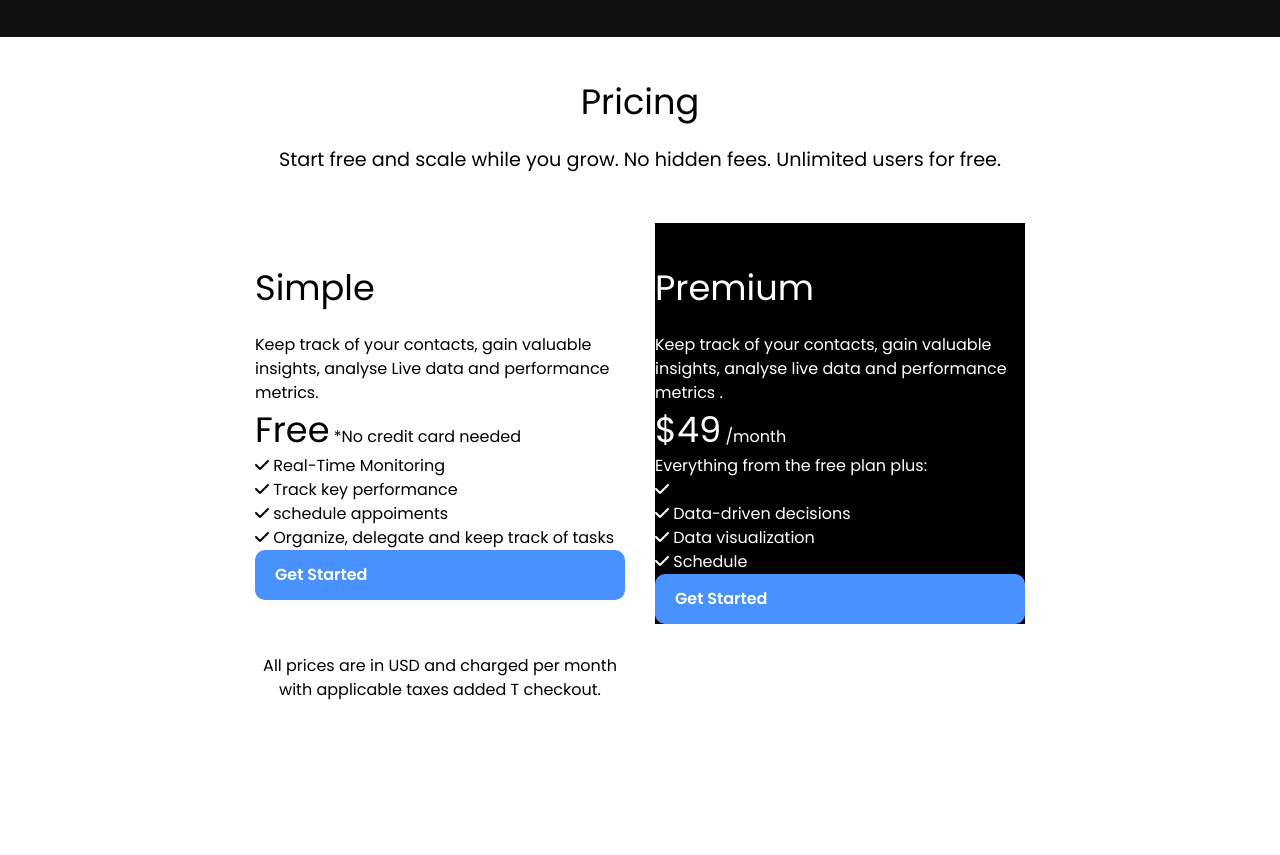
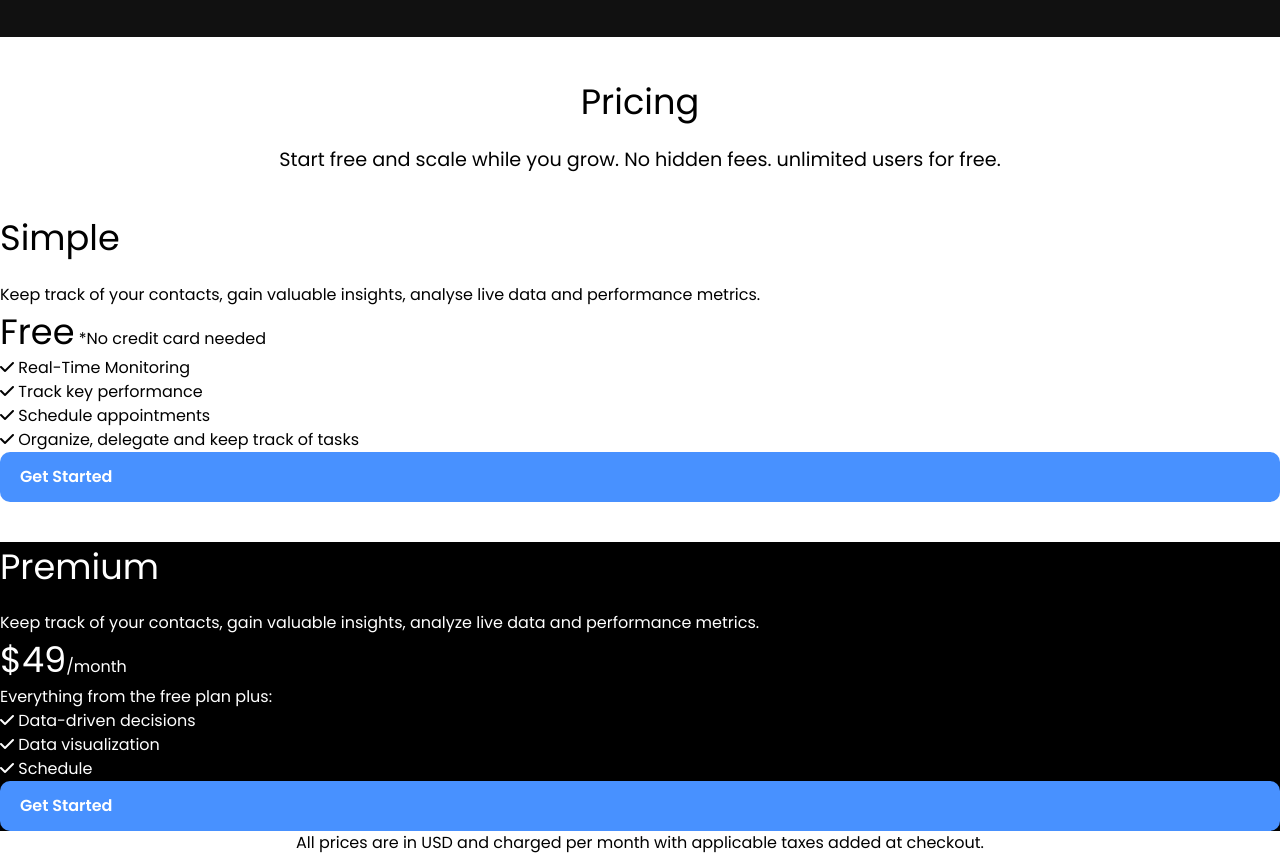
Before and after one commit to ovilaoio/Project-5, a plain HTML site: page index.html in a window 1280 px wide. Shown: the part 1925-2780 px from the top of the page. Before the commit the page ends 2627 px from the top, so only its background shows below. Drawn offline with Linux system fonts and the light colour scheme.

Commit message:
Waan Wadaa Wali

```diff
--- a/index.html
+++ b/index.html
@@ -123,85 +123,64 @@
 
         <!-- Pricing -->
         <section class="pricing">
-    <div class="container-sm">
+         <div class="container">
           <h3 class="pricing-heading text-xl text-center">
             Pricing
           </h3>
          <p class="pricing-subheading text-md text-center">
-      Start free and scale while you grow. No hidden fees. Unlimited users for free.
+          Start free and scale while you grow. No hidden fees. unlimited users for free.
          </p>
-    <div class="pricing-grid">
-       <!-- pricing card 1 -->
+         </div>
+            <!-- Pricing card 1 -->
             <div class="card-bg-light">
               <div class="pricing-card-header">
-          <h4 class="pricing-heading text-xl">
-          Simple
-          </h4>
+                <h4 class="pricing-heading text-xl">Simple</h4>
                 <p class="pricing-card-subheading">
-  Keep track of your contacts, gain valuable insights, analyse Live data and performance metrics.
+                  Keep track of your contacts, gain valuable insights, analyse live data and performance metrics.
                 </p>
                 <p class="pricing-card-price">
-          <span class="text-xl">Free</span>
-          *No credit card needed
+                  <span class="text-xl">Free</span> *No credit card needed
                 </p>
               </div>
               <div class="pricing-card-body">
                 <ul>
-    <li>
-      <i class="fas fa-check"></i>  Real-Time Monitoring
-    </li>
-    <li>
-      <i class="fas fa-check"></i>  Track key performance
-    </li>
-    <li>
-      <i class="fas fa-check"></i>  schedule appoiments
-    </li>
-    <li>
-      <i class="fas fa-check"></i>  Organize, delegate and keep track of tasks
-    </li>
+                  <li><i class="fas fa-check"></i> Real-Time Monitoring</li>
+                  <li><i class="fas fa-check"></i> Track key performance</li>
+                  <li><i class="fas fa-check"></i> Schedule appointments</li>
+                  <li><i class="fas fa-check"></i> Organize, delegate and keep track of tasks</li>
                 </ul>
                 <a href="#" class="btn btn-primary btn-block">Get Started</a>
               </div>
             </div>
 
-       <!-- pricing card 2 -->
+            <!-- Pricing card 2 -->
             <div class="card-bg-black">
               <div class="pricing-card-header">
-          <h4 class="pricing-card-heading text-xl">
-          Premium
-          </h4>
+                <h4 class="pricing-card-heading text-xl">Premium</h4>
                 <p class="pricing-card-subheading">
-  Keep track of your contacts, gain valuable insights, analyse live data and performance metrics .
+                  Keep track of your contacts, gain valuable insights, analyze live data and performance metrics.
                 </p>
                 <p class="pricing-card-price">
-          <span class="text-xl"> $49</span>
-          /month
+                  <span class="text-xl">$49</span>/month
                 </p>
               </div>
               <div class="pricing-card-body">
                 <p>Everything from the free plan plus:</p>
                 <ul>
-    <li>
-      <i class="fas fa-check"></i>
-    </li>
-    <li>
-      <i class="fas fa-check"></i>  Data-driven decisions
-    </li>
-    <li>
-      <i class="fas fa-check"></i>  Data visualization
-    </li>
-    <li>
-      <i class="fas fa-check"></i>  Schedule
-    </li>
+                  <li><i class="fas fa-check"></i> Data-driven decisions</li>
+                  <li><i class="fas fa-check"></i> Data visualization</li>
+                  <li><i class="fas fa-check"></i> Schedule</li>
                 </ul>
                 <a href="#" class="btn btn-primary btn-block">Get Started</a>
               </div>
+            </div>
+          </div>
 
-      </div>
           <p class="pricing-footer text-center">
-        All prices are in USD and charged per month with applicable  taxes added T checkout.
+            All prices are in USD and charged per month with applicable taxes added at checkout.
           </p>
         </section>
+
 
     <script src="js/main.js"></script>
   </body>
```
Lines whose indentation alone changed are shown as unchanged.
